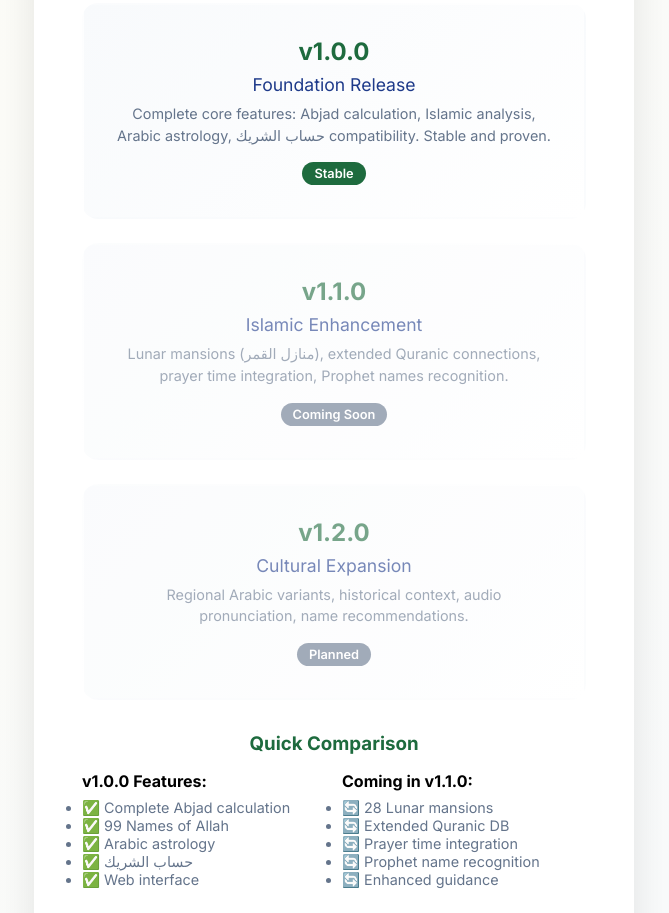
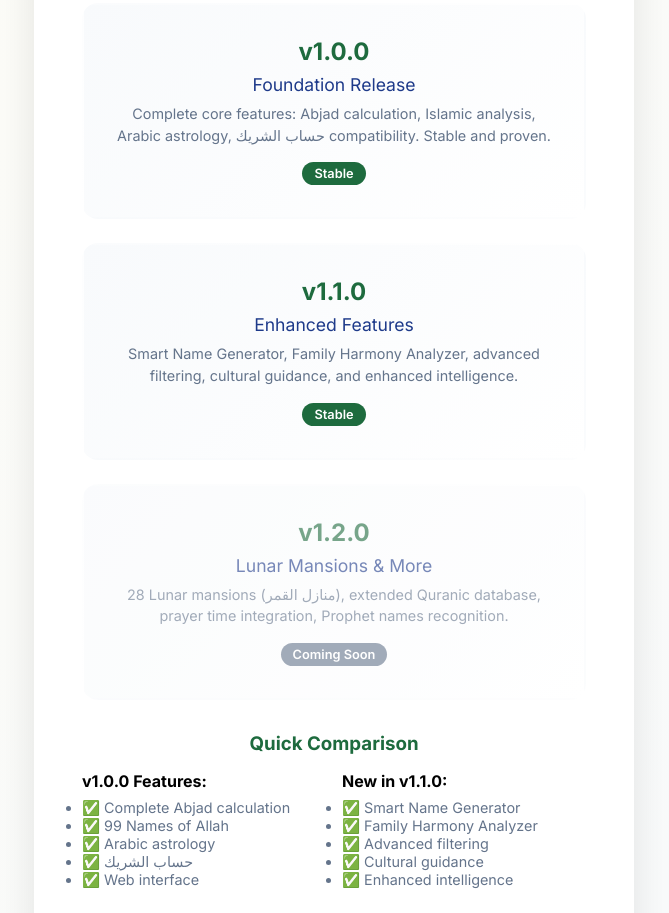
Before and after one commit to Ahmadbaba46/hisaab, a website: page version-selector.html in a window 1280 px wide. Shown: the part 527-1440 px from the top of the page, without its empty margins (306-975 px from the left). Drawn offline with Linux system fonts and the light colour scheme.

Commit message:
🎉 v1.1.0 Release: Smart Name Generator & Family Harmony
✨ Production Release Features:
📊 Smart Name Generator
- Generate names by value, element, gender, length
- Intelligent scoring with detailed reasons
- 80+ curated Arabic names database

👨‍👩‍👧‍👦 Family Harmony Analyzer
- Complete family compatibility analysis
- Element distribution and energy balance
- Cultural recommendations in Arabic/English
- 0-100 harmony scoring system

🎯 Version Management:
- Created dist/v1.1.0/ distribution
- Updated version selector with v1.1.0
- All v1.0.0 features preserved 100%
- Enhanced package.json and documentation

🌟 Ready for production use!

```diff
--- a/package.json
+++ b/package.json
@@ -1,6 +1,6 @@
 {
   "name": "hisaab",
-  "version": "1.1.0-dev",
+  "version": "1.1.0",
   "description": "A JavaScript library for calculating Arabic name values according to Abjad numerological system",
   "main": "index.js",
   "scripts": {
--- a/version-selector.html
+++ b/version-selector.html
@@ -181,24 +181,24 @@
                 <div class="version-badge badge-stable">Stable</div>
             </a>
 
+            <a href="dist/v1.1.0/" class="version-card">
+                <div class="version-number">v1.1.0</div>
+                <div class="version-name">Enhanced Features</div>
+                <div class="version-description">
+                    Smart Name Generator, Family Harmony Analyzer,
+                    advanced filtering, cultural guidance, and enhanced intelligence.
+                </div>
+                <div class="version-badge badge-stable">Stable</div>
+            </a>
+
             <div class="version-card" style="opacity: 0.6; cursor: not-allowed;">
-                <div class="version-number">v1.1.0</div>
-                <div class="version-name">Islamic Enhancement</div>
+                <div class="version-number">v1.2.0</div>
+                <div class="version-name">Lunar Mansions & More</div>
                 <div class="version-description">
-                    Lunar mansions (منازل القمر), extended Quranic connections,
+                    28 Lunar mansions (منازل القمر), extended Quranic database,
                     prayer time integration, Prophet names recognition.
                 </div>
                 <div class="version-badge badge-future">Coming Soon</div>
-            </div>
-
-            <div class="version-card" style="opacity: 0.6; cursor: not-allowed;">
-                <div class="version-number">v1.2.0</div>
-                <div class="version-name">Cultural Expansion</div>
-                <div class="version-description">
-                    Regional Arabic variants, historical context,
-                    audio pronunciation, name recommendations.
-                </div>
-                <div class="version-badge badge-future">Planned</div>
             </div>
         </div>
 
@@ -216,13 +216,13 @@
                     </ul>
                 </div>
                 <div>
-                    <strong>Coming in v1.1.0:</strong>
+                    <strong>New in v1.1.0:</strong>
                     <ul style="margin-top: 0.5rem; color: var(--gray); font-size: 0.9rem;">
-                        <li>🔄 28 Lunar mansions</li>
-                        <li>🔄 Extended Quranic DB</li>
-                        <li>🔄 Prayer time integration</li>
-                        <li>🔄 Prophet name recognition</li>
-                        <li>🔄 Enhanced guidance</li>
+                        <li>✅ Smart Name Generator</li>
+                        <li>✅ Family Harmony Analyzer</li>
+                        <li>✅ Advanced filtering</li>
+                        <li>✅ Cultural guidance</li>
+                        <li>✅ Enhanced intelligence</li>
                     </ul>
                 </div>
             </div>
```
Also changed, not shown: dist/v1.1.0/README.md (added), dist/v1.1.0/hisaab.js (renamed from index.js), dist/v1.1.0/package.json (added).
